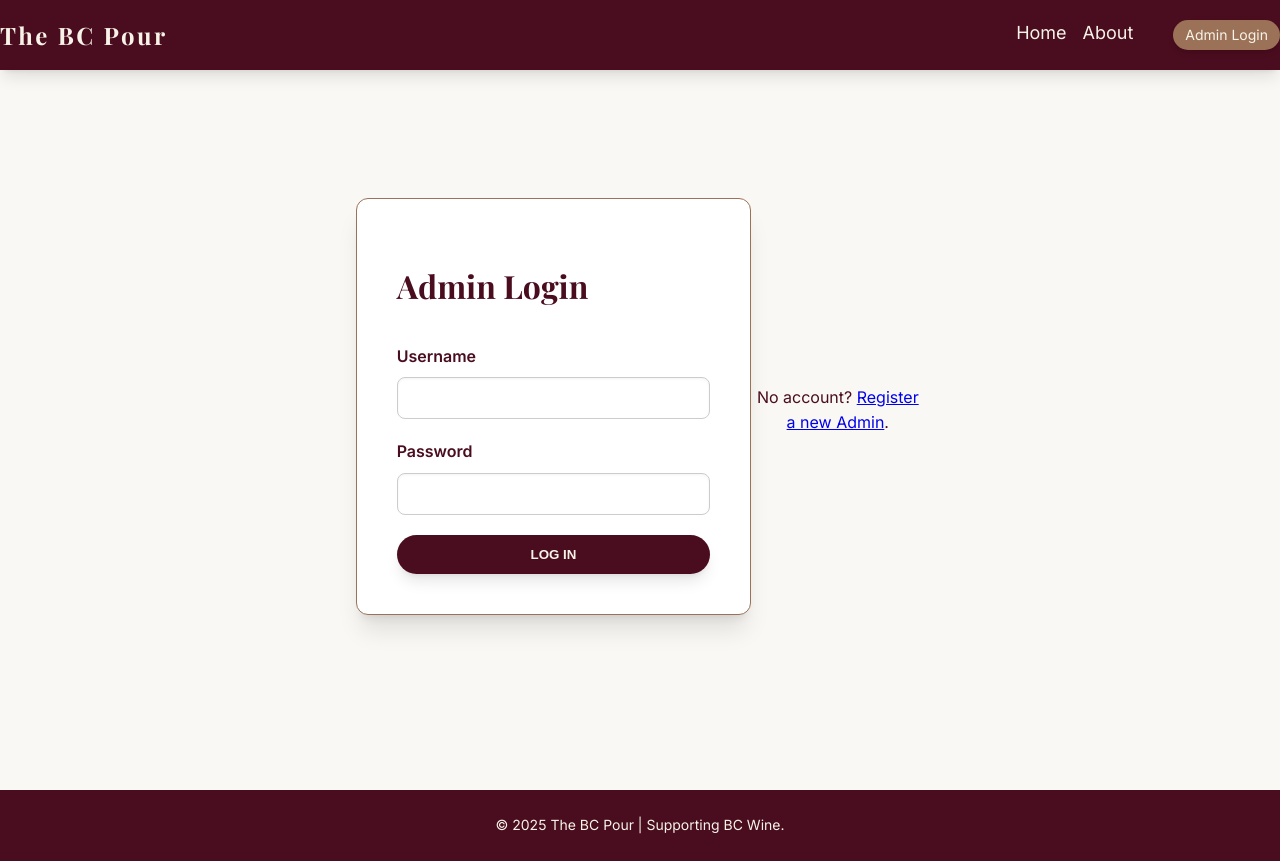
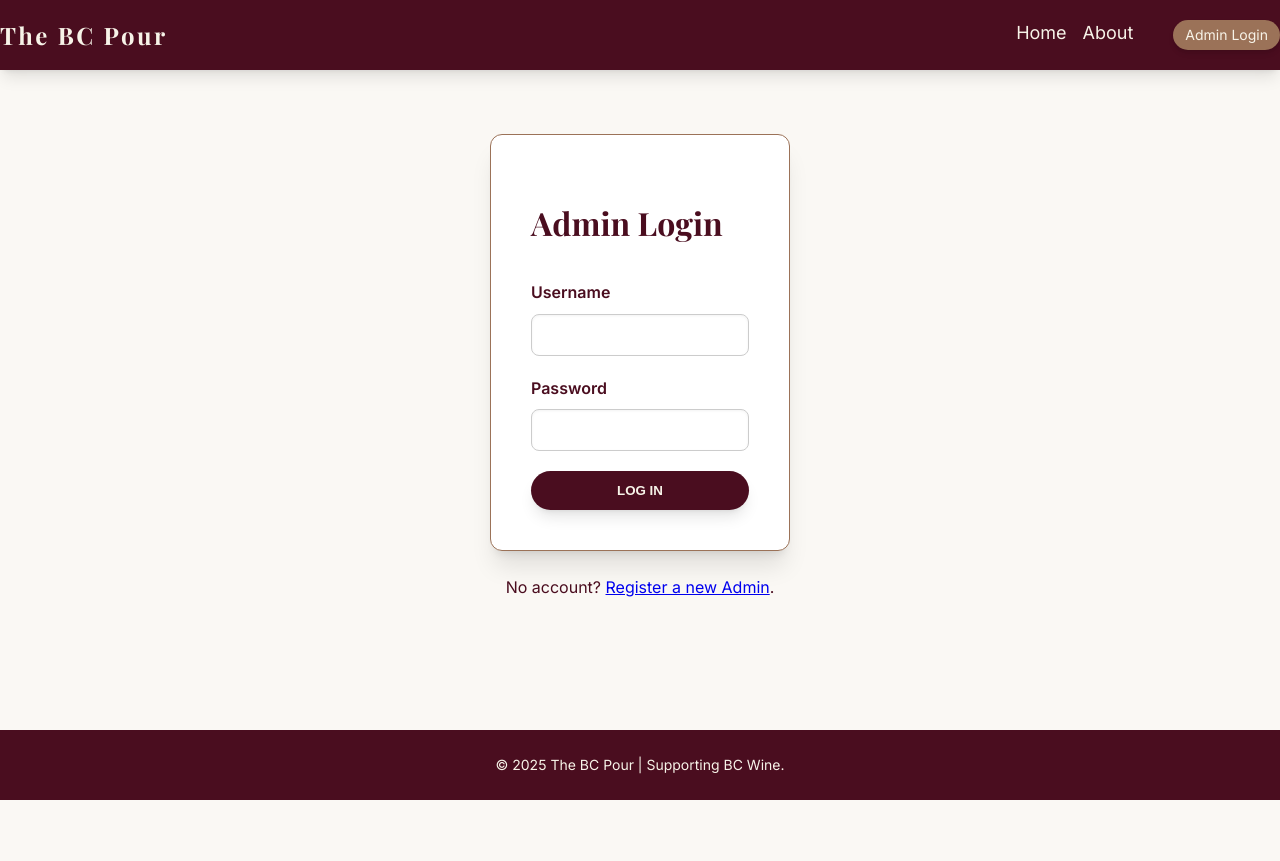
Before and after one commit to lcgraves/bc-wine-recommender, a PHP site: page /bc-wine-recommender/login.php in a window 1280 px wide. After the commit the page ends 800 px from the top, so only its background shows below. Run offline with PHP 8.4, Linux system fonts and the light colour scheme.

Commit message:
Fix styling

```diff
--- a/Public/login.php
+++ b/Public/login.php
@@ -58,8 +58,8 @@ if (is_post_request()) {
 
 ?>
 
-    <main class="container login-wrapper">
-        <div class="login-card">
+    <main class="container">
+        <div style="margin-top: 4rem;" class="login-card">
             <h1 class="recommender-title" style="font-size: 2rem; margin-bottom: 2rem;">Admin Login</h1>
 
             <?php if ($login_message): ?>
```
